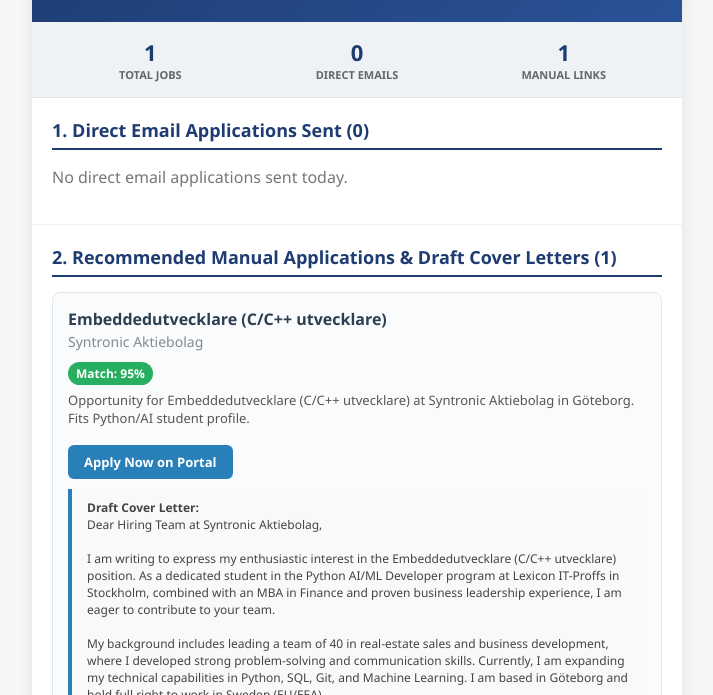
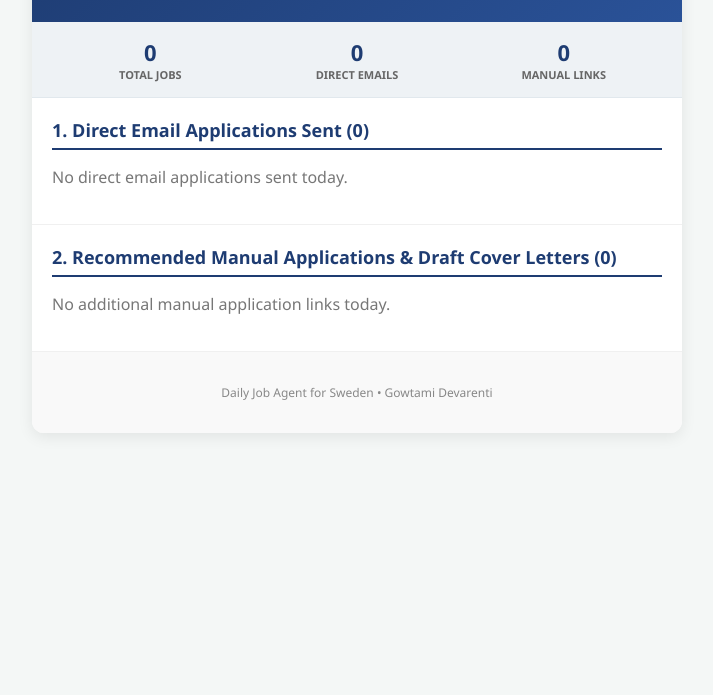
Before and after one commit to GowtamiDevarenti/daily_job_agent, a plain HTML site: page reports/daily_report_2026-11-24.html in a window 1280 px wide. Shown: the part 105-800 px from the top of the page, without its empty margins (283-996 px from the left). Drawn offline with Linux system fonts and the light colour scheme.

Commit message:
Auto-update applied jobs log and daily report [skip ci]

```diff
--- a/reports/daily_report_2026-11-24.html
+++ b/reports/daily_report_2026-11-24.html
@@ -34,7 +34,7 @@
 
         <div class="stats">
           <div class="stat-box">
-            <div class="stat-num">1</div>
+            <div class="stat-num">0</div>
             <div class="stat-label">Total Jobs</div>
           </div>
           <div class="stat-box">
@@ -42,7 +42,7 @@
             <div class="stat-label">Direct Emails</div>
           </div>
           <div class="stat-box">
-            <div class="stat-num">1</div>
+            <div class="stat-num">0</div>
             <div class="stat-label">Manual Links</div>
           </div>
         </div>
@@ -53,33 +53,8 @@
         </div>
 
         <div class="section">
-          <h2 class="section-title">2. Recommended Manual Applications & Draft Cover Letters (1)</h2>
-
-            <div class="job-card">
-              <div class="job-title">Embeddedutvecklare (C/C++ utvecklare)</div>
-              <div class="company">Syntronic Aktiebolag</div>
-              <span class="badge">Match: 95%</span>
-              <p style="font-size:13px; color:#555; margin:8px 0;">Opportunity for Embeddedutvecklare (C/C++ utvecklare) at Syntronic Aktiebolag in Göteborg. Fits Python/AI student profile.</p>
-              <a href="https://jobsemea.syntronic.com/jobs/8447725-embeddedutvecklare-c-c-utvecklare/applications/new?promotion=2309102-arbetsformedlingen" class="btn" target="_blank">Apply Now on Portal</a>
-              <div class="cover-box"><strong>Draft Cover Letter:</strong>
-Dear Hiring Team at Syntronic Aktiebolag,
-
-I am writing to express my enthusiastic interest in the Embeddedutvecklare (C/C++ utvecklare) position. As a dedicated student in the Python AI/ML Developer program at Lexicon IT-Proffs in Stockholm, combined with an MBA in Finance and proven business leadership experience, I am eager to contribute to your team.
-
-My background includes leading a team of 40 in real-estate sales and business development, where I developed strong problem-solving and communication skills. Currently, I am expanding my technical capabilities in Python, SQL, Git, and Machine Learning. I am based in Göteborg and hold full right to work in Sweden (EU/EEA).
-
-I am available for LIA internship and junior developer opportunities, and I am confident that my unique combination of business acumen and technical skills will bring immediate value to Syntronic Aktiebolag.
-
-Thank you for your time and consideration.
-
-Best regards,
-
-Gowtami Devarenti
-Göteborg, Sweden
-GitHub: https://github.com/GowtamiDevarenti
-</div>
-            </div>
-
+          <h2 class="section-title">2. Recommended Manual Applications & Draft Cover Letters (0)</h2>
+    <p style='color:#777;'>No additional manual application links today.</p>
         </div>
         <div class="footer">
           <p>Daily Job Agent for Sweden • Gowtami Devarenti</p>
```
Also changed, not shown: 1 other file.
